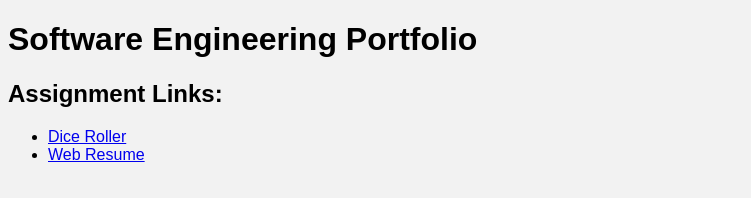
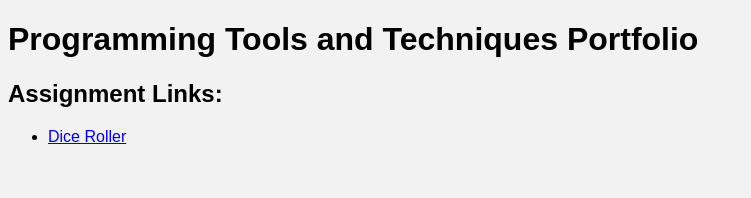
Before and after one commit to ahmadyousuf03/portfolio, a plain HTML site: page index.html in a window 1280 px wide. Shown: the whole page, without its empty margins (0-751 px from the left). Drawn offline with Linux system fonts and the light colour scheme.

Commit message:
Update index.html

```diff
--- a/index.html
+++ b/index.html
@@ -4,12 +4,11 @@
     <title>Portfolio</title>
     <body style="font-family: Arial, sans-serif; background-color: #f2f2f2;">
     </body>
-    <h1>Software Engineering Portfolio</h1>
+    <h1>Programming Tools and Techniques Portfolio</h1>
 
     <h2>Assignment Links:</h2>
     <ul>
       <li><a href="https://jolly-bay-06cf94610.4.azurestaticapps.net/">Dice Roller</a></li>
-      <li><a href="https://happy-forest-0bbe99e10.4.azurestaticapps.net/">Web Resume</a></li>
     </ul>
 
   </head>
```
